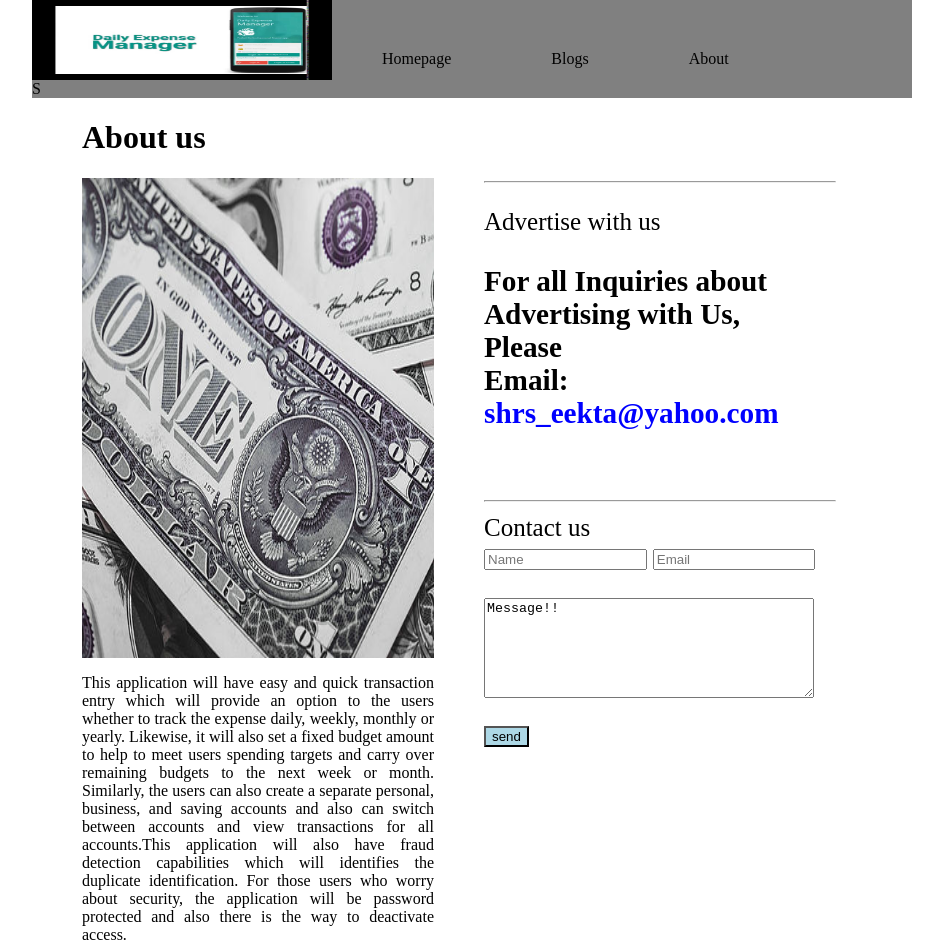
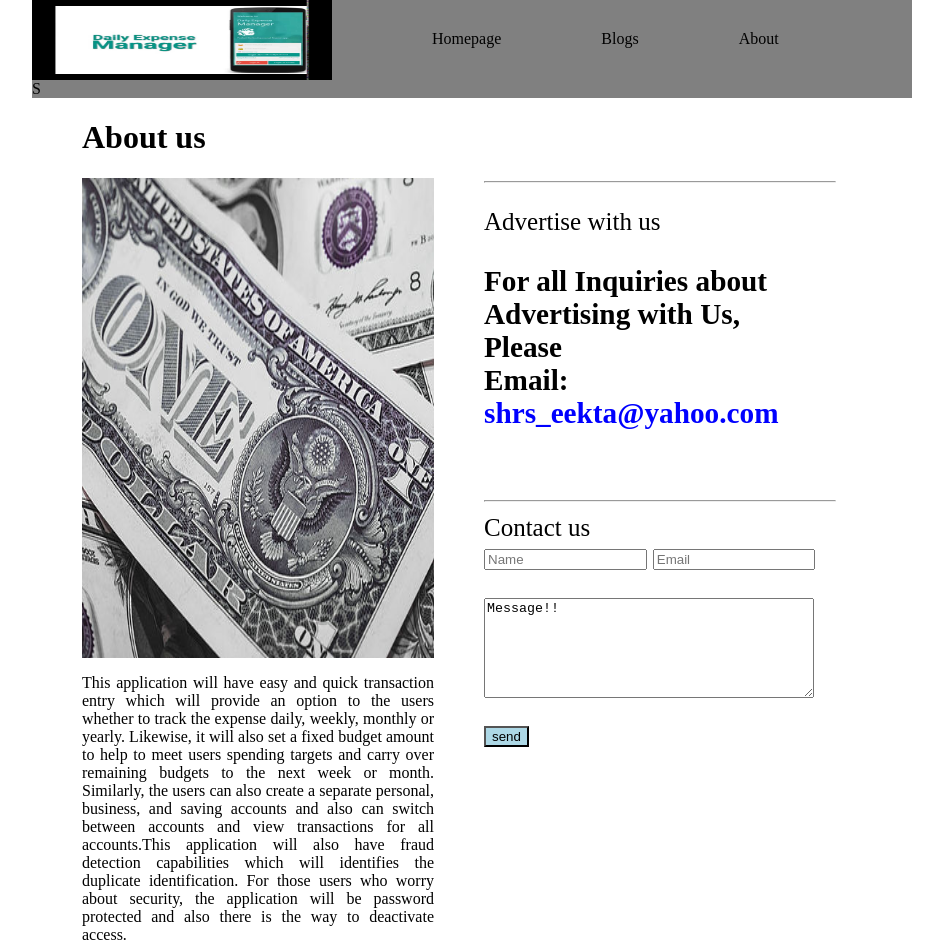
Before and after one commit to EktaShrestha123/ektashrestha.github.io, a plain HTML site: page about.html in a window 1280 px wide. Shown: the whole page, without its empty margins (168-1111 px from the left). Drawn offline with Linux system fonts and the light colour scheme.

Commit message:
Update about.css

```diff
--- a/about.css
+++ b/about.css
@@ -22,11 +22,10 @@ body
     text-decoration: none;
     text-align: center;
 	color:black;
-    padding:50px;
+    padding:30px 0 0 100px;
     display:block;
     padding-bottom: 0;
-}
-li
+}li
 {
     float:left;
 }
```
